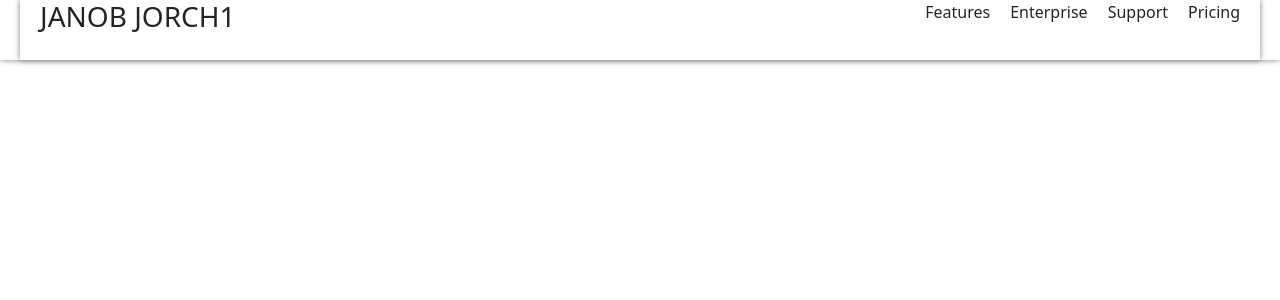
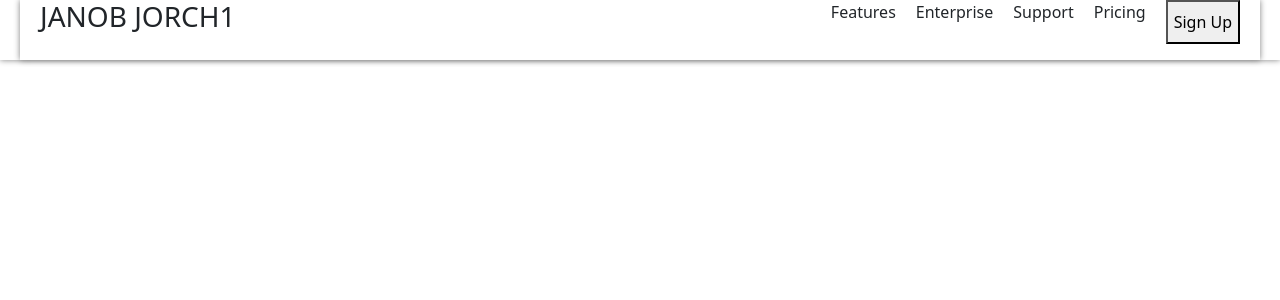
Before and after one commit to Juratbekdasturchi/loyihaffff, a React (Create React App) app: page / in a window 1280 px wide. Shown: the top 300 px of the page. Built offline with nearby package versions, Linux system fonts and the light colour scheme.

Commit message:
New commit

```diff
--- a/src/App.js
+++ b/src/App.js
@@ -12,7 +12,7 @@ function App() {
             <li>Enterprise</li>
             <li>Support</li>
             <li>Pricing</li>
-
+<button> Sign Up</button>
           </ul>
 
         </header>
```
